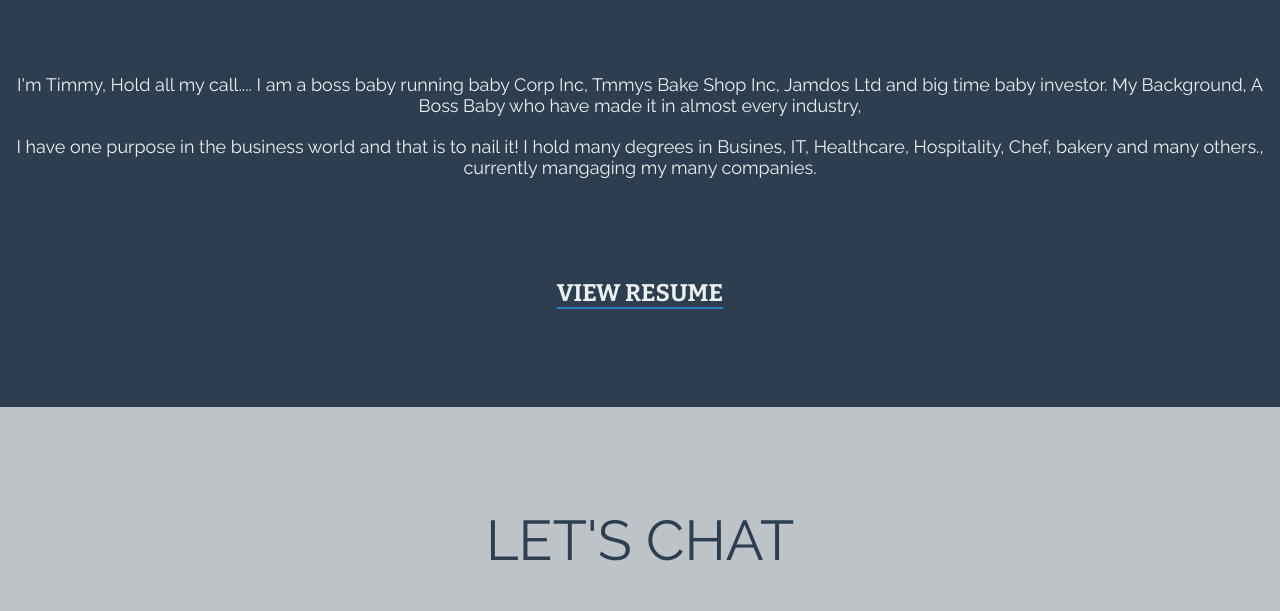
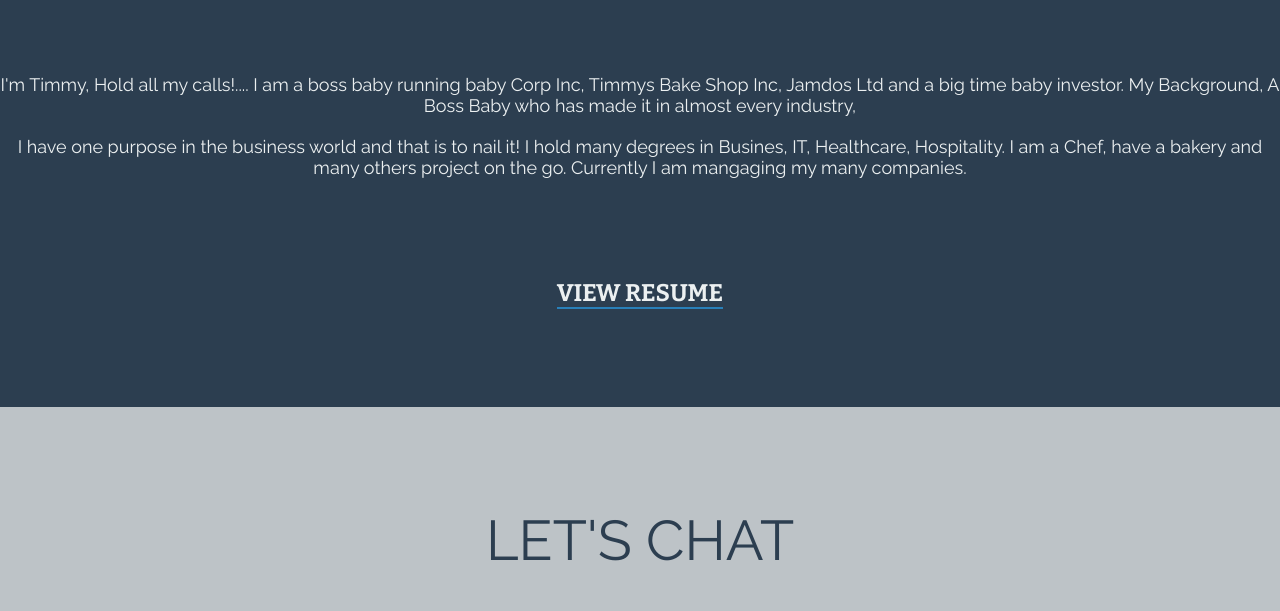
Before and after one commit to fmerchant1986/github.io, a plain HTML site: page index.html in a window 1280 px wide. Shown: the part 1272-1883 px from the top of the page. Drawn offline with nearby package versions, Linux system fonts and the light colour scheme.

Commit message:
Add files via upload

```diff
--- a/index.html
+++ b/index.html
@@ -39,10 +39,10 @@ browser what type your file is -->
             </div>
             <img class="about-image" src="Tims.jpg" alt="profile picture"/>
             <p class="about-text">
-                I'm Timmy, Hold all my call.... I am a boss baby running baby Corp Inc, Tmmys Bake Shop Inc, Jamdos Ltd and big time baby investor. My Background, A Boss Baby who have made it in almost every industry,
+                I'm Timmy, Hold all my calls!.... I am a boss baby running baby Corp Inc, Timmys Bake Shop Inc, Jamdos Ltd and a big time baby investor. My Background, A Boss Baby who has made it in almost every industry,
             </p>
             <p class="about-text">
-                I have one purpose in the business world and that is to nail it! I hold many degrees in Busines, IT, Healthcare, Hospitality, Chef, bakery and many others., currently mangaging my many companies.
+                I have one purpose in the business world and that is to nail it! I hold many degrees in Busines, IT, Healthcare, Hospitality. I am a Chef, have a bakery and many others project on the go. Currently I am mangaging my many companies.
             </p>
             <div class="view-resume-button">
                 <a class="view-resume-button-link" href="resume.html">View resume</a>
```
